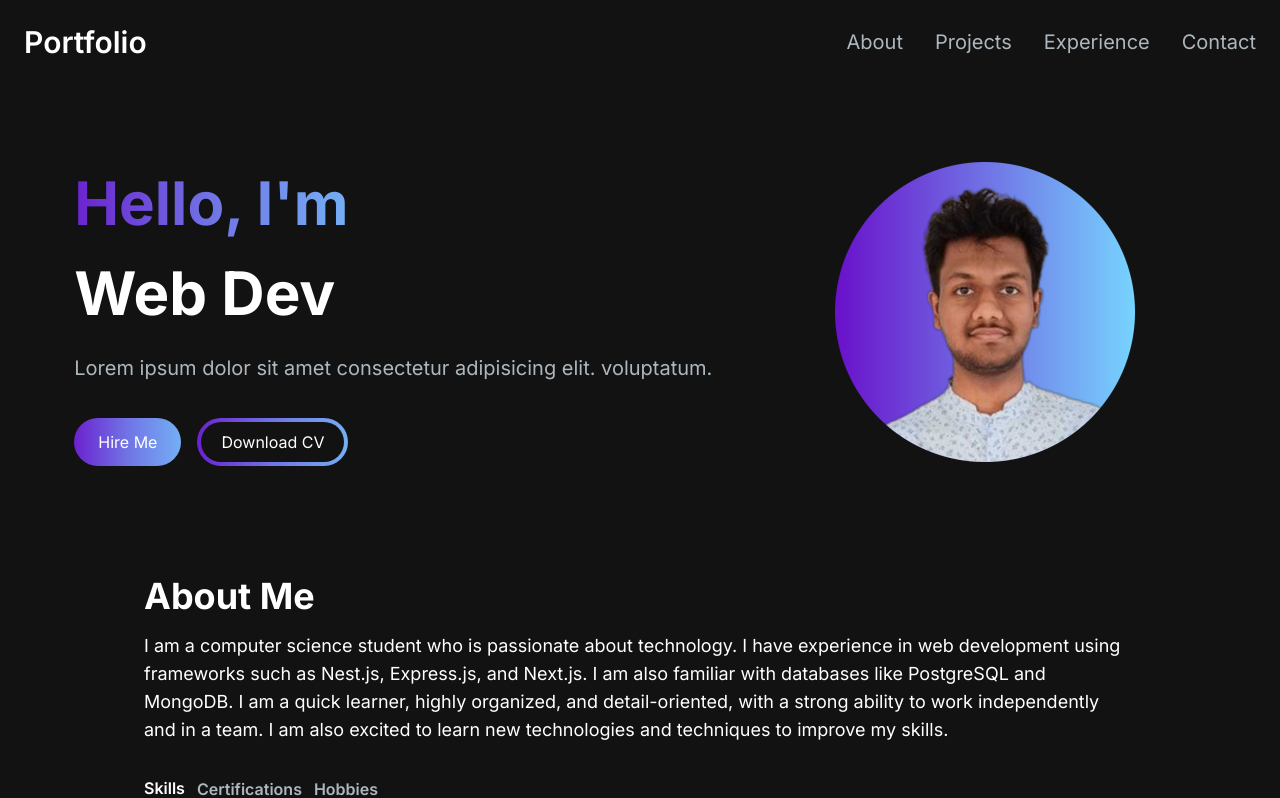
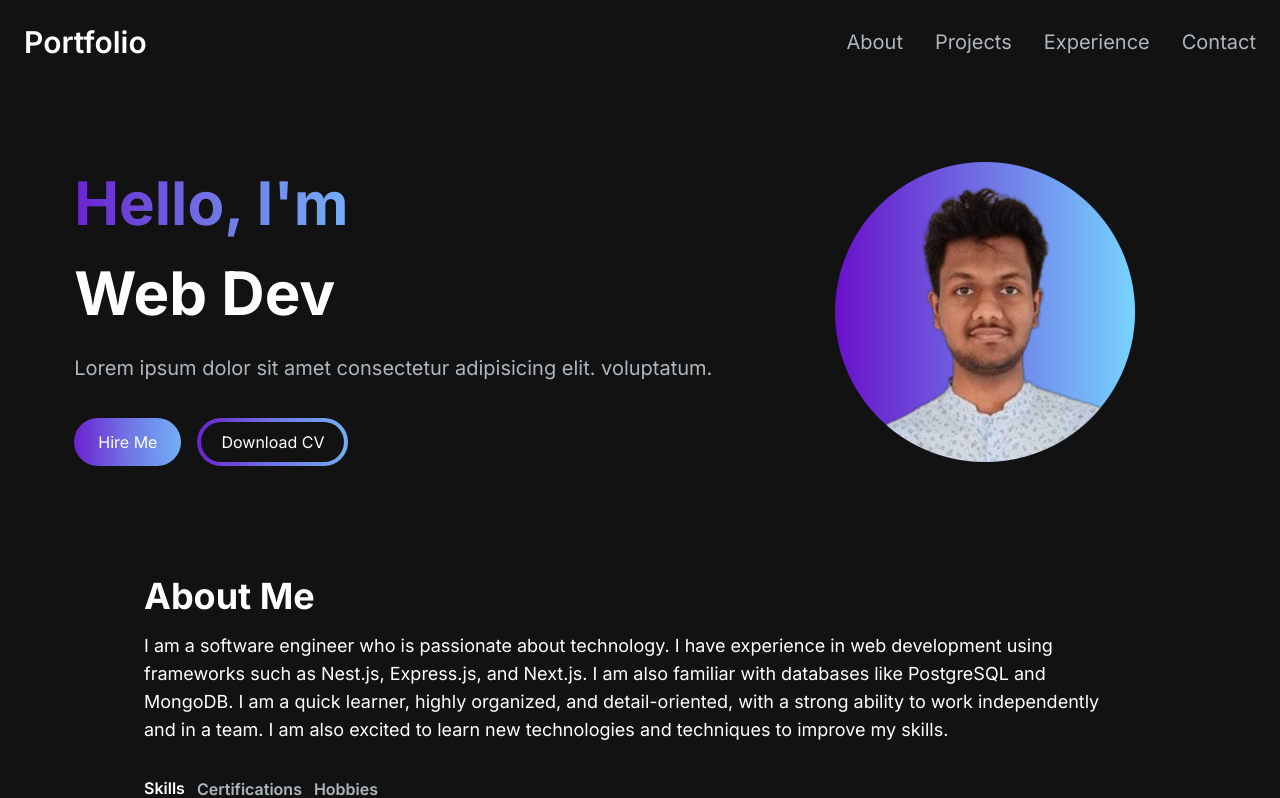
Before and after one commit to DarkLord125/portfolio-website, a Next.js app: page / in a window 1280 px wide. Shown: the top 798 px of the page. Built offline with nearby package versions, Linux system fonts and the light colour scheme.

Commit message:
minor update

```diff
--- a/app/components/AboutSection.tsx
+++ b/app/components/AboutSection.tsx
@@ -88,13 +88,13 @@ export const AboutSection = () => {
             About Me
           </h2>
           <p className="text-base lg:text-lg">
-            I am a computer science student who is passionate about technology.
-            I have experience in web development using frameworks such as
-            Nest.js, Express.js, and Next.js. I am also familiar with databases
-            like PostgreSQL and MongoDB. I am a quick learner, highly organized,
-            and detail-oriented, with a strong ability to work independently and
-            in a team. I am also excited to learn new technologies and
-            techniques to improve my skills.
+            I am a software engineer who is passionate about technology. I have
+            experience in web development using frameworks such as Nest.js,
+            Express.js, and Next.js. I am also familiar with databases like
+            PostgreSQL and MongoDB. I am a quick learner, highly organized, and
+            detail-oriented, with a strong ability to work independently and in
+            a team. I am also excited to learn new technologies and techniques
+            to improve my skills.
           </p>
           <div className="flex flex-row justify-start mt-8">
             <TabButton
```
